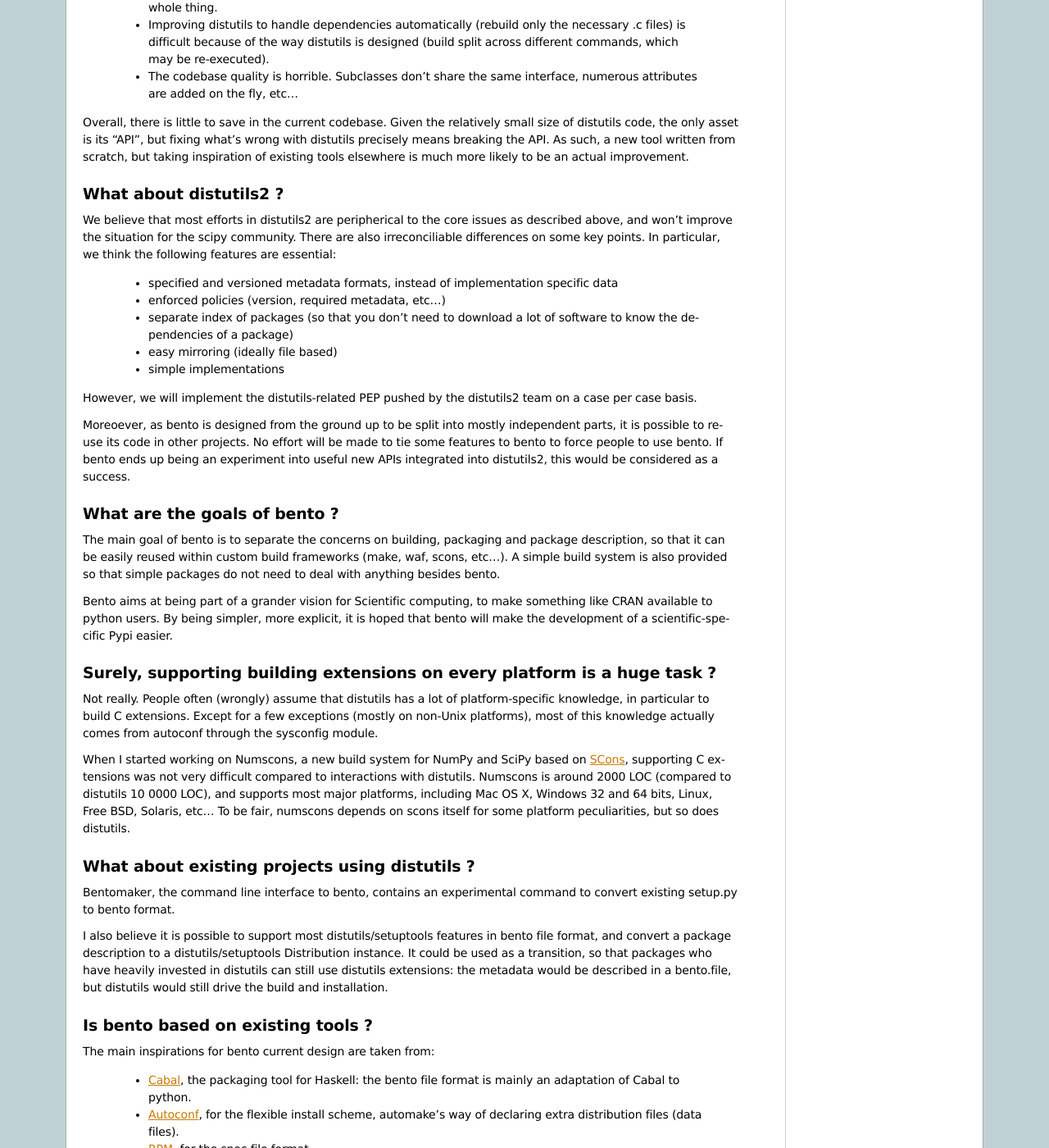
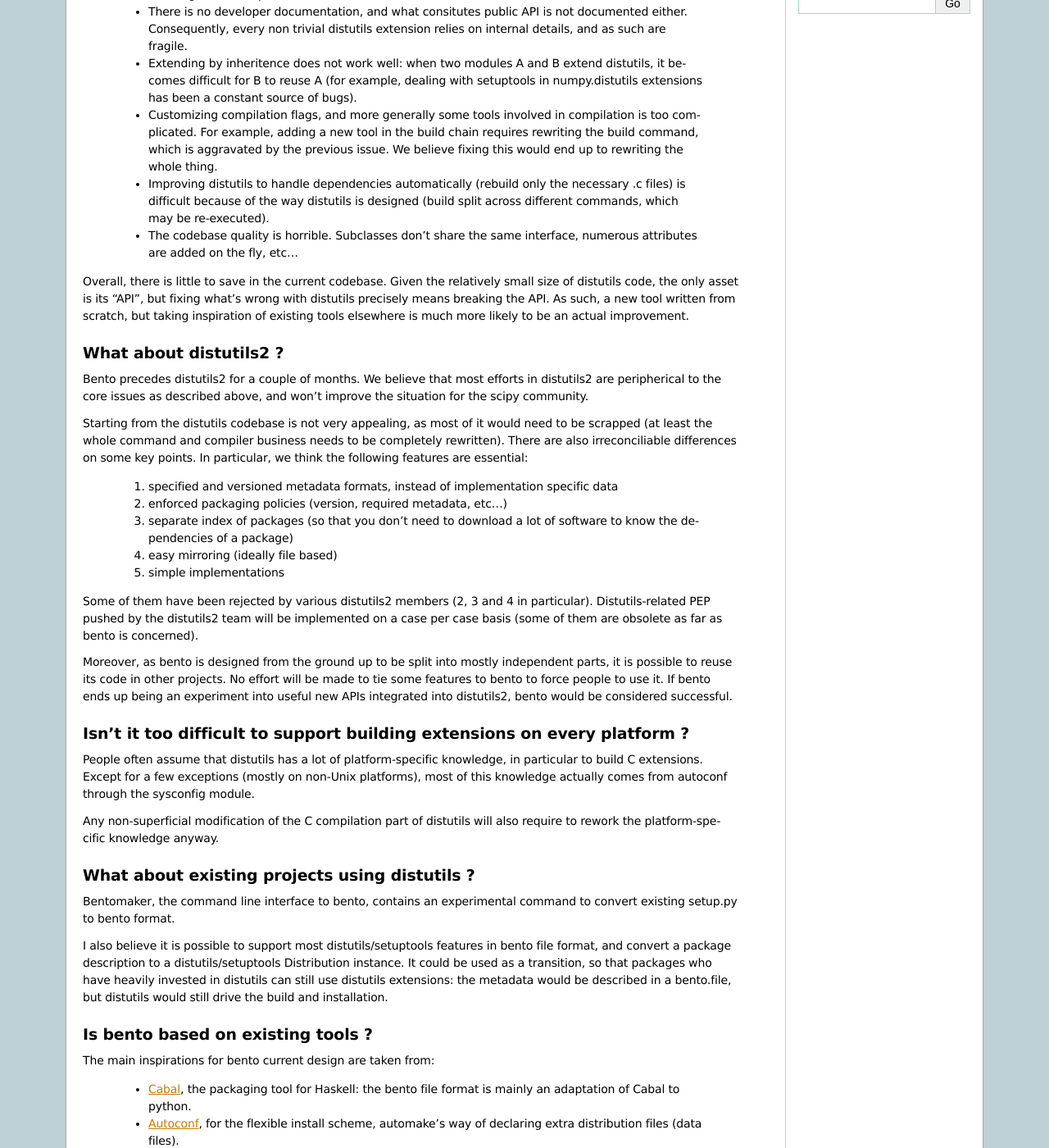
Before and after one commit to cournape/Bento, a Sphinx documentation site: the page built from doc/source/faq.rst, in a window 1280 px wide and 1400 px high, scrolled down 661 px. Shown: the whole window at 82% size. Built offline with Sphinx 7.4.7, drawn with Linux system fonts in a browser that asks for light colours; the version number could not be read and is left out; some of the changed text lies outside the part shown.

Commit message:
DOC: more FAQ tweaks.

```diff
--- a/doc/source/faq.rst
+++ b/doc/source/faq.rst
@@ -15,6 +15,19 @@
 on distutils suffer a lot of NIH, and ignore lessons learned in packaging in
 most other systems.  Bento aims at shamelessly copy what works in other systems
 (CPAN, CRAN, JSPAN, HackageDB).
+
+What are the goals of bento ?
+=============================
+
+The main goal of bento is to separate the concerns on building, packaging and
+package description, so that it can be easily reused within custom build
+frameworks (make, waf, scons, etc...). A simple build system is also provided
+so that simple packages do not need to deal with anything besides bento.
+
+Bento aims at being part of a grander vision for Scientific computing, to
+make something like CRAN available to python users.  By being simpler, more
+explicit, it is hoped that bento will make the development of a
+scientific-specific Pypi easier.
 
 Why not extending existing tools (distutils, etc...) ?
 ======================================================
@@ -55,55 +68,44 @@
 What about distutils2 ?
 =======================
 
-We believe that most efforts in distutils2 are peripherical to the core issues
-as described above, and won't improve the situation for the scipy community.
-There are also irreconciliable differences on some key points. In particular,
-we think the following features are essential:
+Bento precedes distutils2 for a couple of months. We believe that most efforts
+in distutils2 are peripherical to the core issues as described above, and won't
+improve the situation for the scipy community.
 
-    - specified and versioned metadata formats, instead of implementation
-      specific data
-    - enforced policies (version, required metadata, etc...)
-    - separate index of packages (so that you don't need to download a lot
-      of software to know the dependencies of a package)
-    - easy mirroring (ideally file based)
-    - simple implementations
+Starting from the distutils codebase is not very appealing, as most of it would
+need to be scrapped (at least the whole command and compiler business needs to
+be completely rewritten). There are also irreconciliable differences on some
+key points. In particular, we think the following features are essential:
 
-However, we will implement the distutils-related PEP pushed by the distutils2
-team on a case per case basis.
+    1. specified and versioned metadata formats, instead of implementation
+       specific data
+    2. enforced packaging policies (version, required metadata, etc...)
+    3. separate index of packages (so that you don't need to download a lot
+       of software to know the dependencies of a package)
+    4. easy mirroring (ideally file based)
+    5. simple implementations
 
-Moreoever, as bento is designed from the ground up to be split into mostly
+Some of them have been rejected by various distutils2 members (2, 3 and 4 in
+particular). Distutils-related PEP pushed by the distutils2 team will be
+implemented on a case per case basis (some of them are obsolete as far as bento
+is concerned).
+
+Moreover, as bento is designed from the ground up to be split into mostly
 independent parts, it is possible to reuse its code in other projects. No
-effort will be made to tie some features to bento to force people to use bento.
+effort will be made to tie some features to bento to force people to use it.
 If bento ends up being an experiment into useful new APIs integrated into
-distutils2, this would be considered as a success.
+distutils2, bento would be considered successful.
 
-What are the goals of bento ?
-=============================
+Isn't it too difficult to support building extensions on every platform ?
+==========================================================================
 
-The main goal of bento is to separate the concerns on building, packaging and
-package description, so that it can be easily reused within custom build
-frameworks (make, waf, scons, etc...). A simple build system is also provided
-so that simple packages do not need to deal with anything besides bento.
+People often assume that distutils has a lot of platform-specific knowledge, in
+particular to build C extensions. Except for a few exceptions (mostly on
+non-Unix platforms), most of this knowledge actually comes from autoconf
+through the sysconfig module.
 
-Bento aims at being part of a grander vision for Scientific computing, to
-make something like CRAN available to python users.  By being simpler, more
-explicit, it is hoped that bento will make the development of a
-scientific-specific Pypi easier.
-
-Surely, supporting building extensions on every platform is a huge task ?
-=========================================================================
-
-Not really. People often (wrongly) assume that distutils has a lot of
-platform-specific knowledge, in particular to build C extensions. Except for a
-few exceptions (mostly on non-Unix platforms), most of this knowledge actually
-comes from autoconf through the sysconfig module.
-
-When I started working on Numscons, a new build system for NumPy and SciPy
-based on `SCons`_, supporting C extensions was not very difficult compared to
-interactions with distutils.  Numscons is around 2000 LOC (compared to
-distutils 10 0000 LOC), and supports most major platforms, including Mac OS X,
-Windows 32 and 64 bits, Linux, Free BSD, Solaris, etc... To be fair, numscons
-depends on scons itself for some platform peculiarities, but so does distutils.
+Any non-superficial modification of the C compilation part of distutils will
+also require to rework the platform-specific knowledge anyway.
 
 What about existing projects using distutils ?
 ==============================================
```
